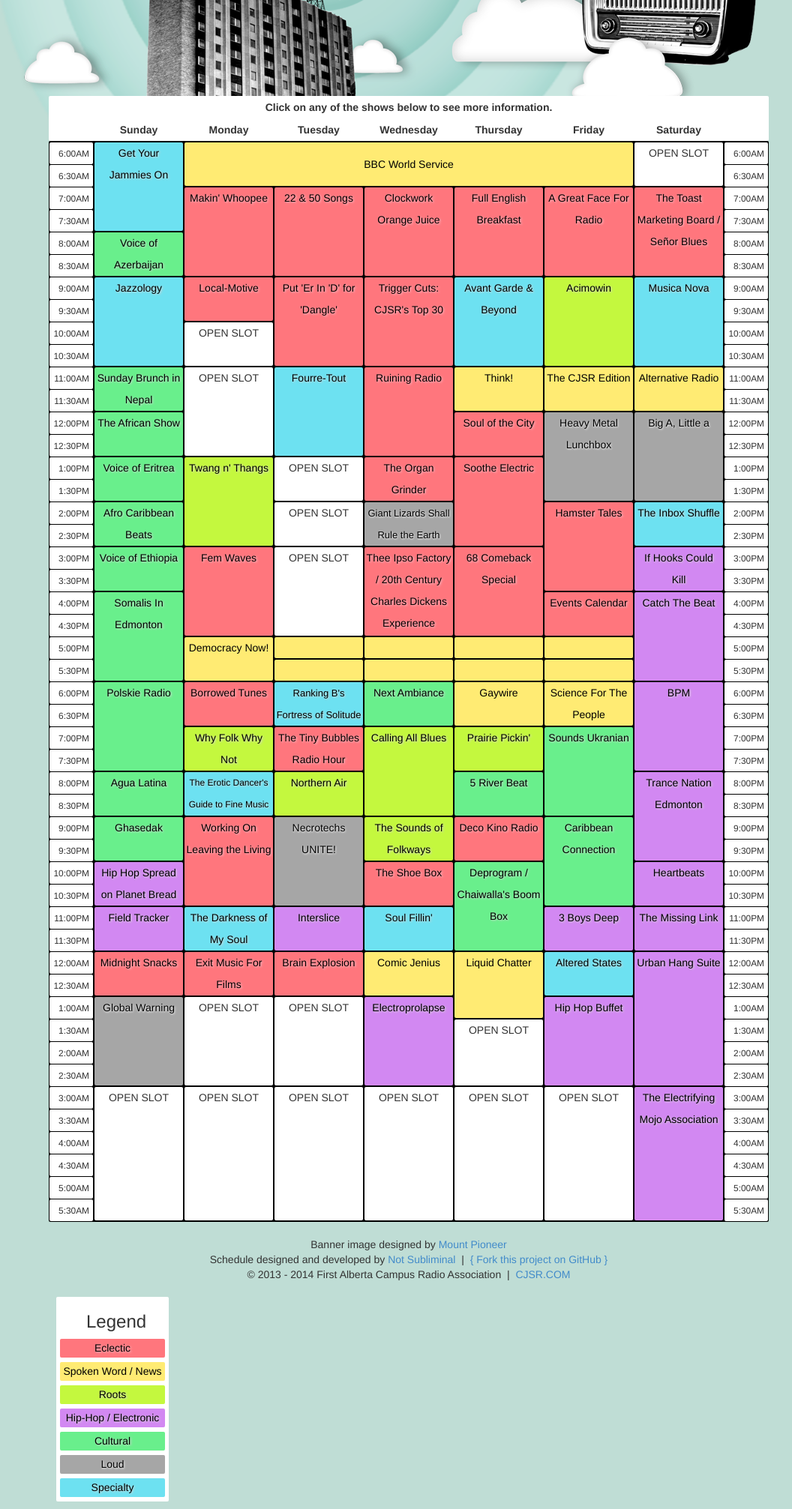
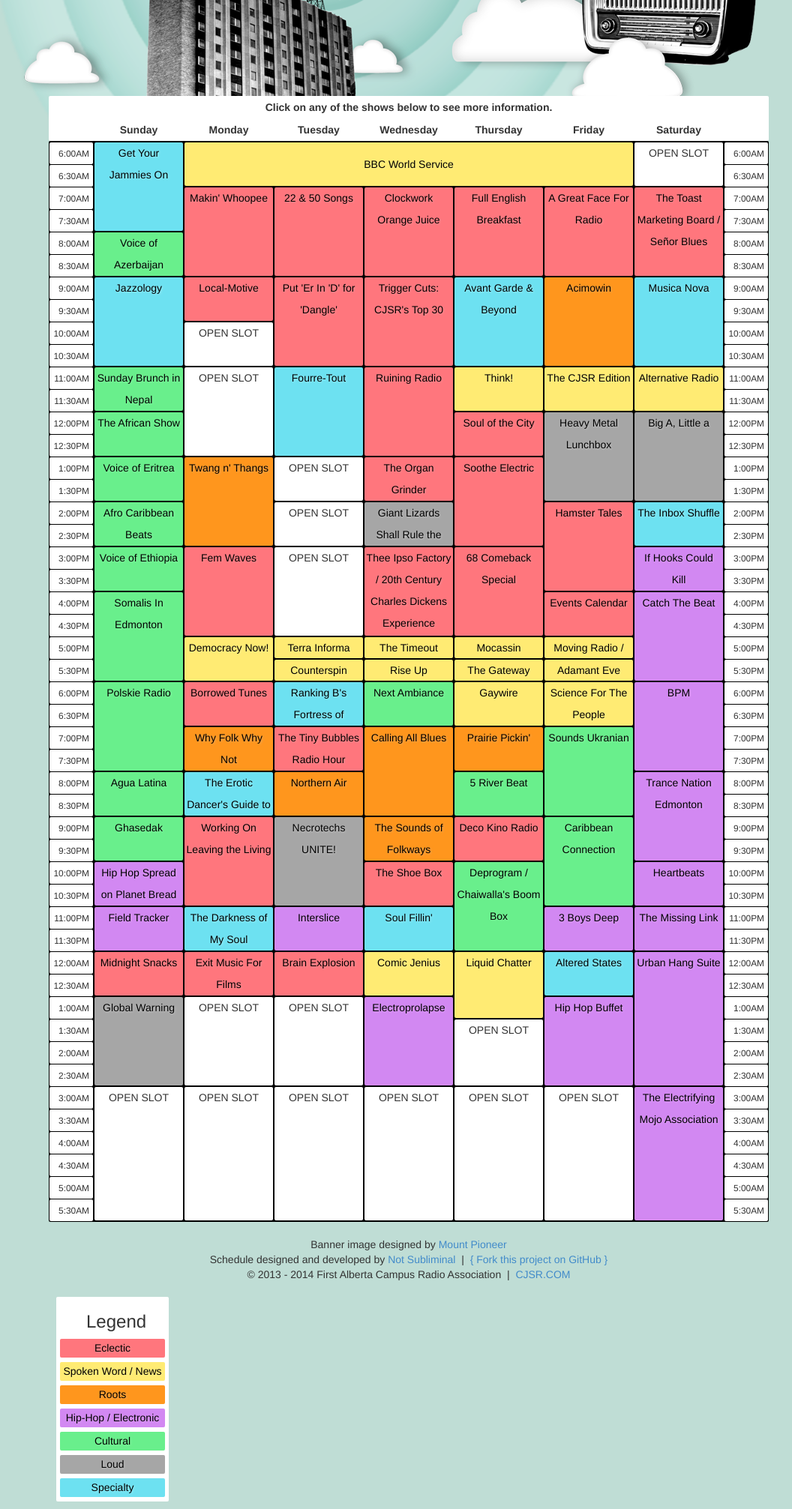
Before and after one commit to daveschaefer3/cjsr_schedule, a PHP site: page / in a window 1280 px wide. Shown: the part 162-2175 px from the top of the page at 75% size, without its empty margins (95-1151 px from the left). Run offline with PHP 8.4, Linux system fonts and the light colour scheme; style sheets or scripts are compiled from the project's sources.

Commit message:
Style changes and debugging ^ schedule.less - color changes ^ schedule.js - commented autoSizeText to fix crashing on certain browsers

```diff
--- a/css/schedule.less
+++ b/css/schedule.less
@@ -119,7 +119,7 @@
 // genres
 @eclectic: #FF767D;
 @news: #FFEB73;
-@roots: #C4F83E;
+@roots: #FF961D;
 @electronic: #D288F2;
 @cultural: #69EF8C;
 @loud: #A6A6A6;
@@ -130,36 +130,37 @@
 .eclectic {
   background-color: @eclectic;
   color: #000;
-  text-shadow: 0.1em 0.1em 0.2em pink;
+  text-shadow: 0.1em 0.1em 0.2em #FF8E94;
 }
 .news {
   background-color: @news;
   color: #000;
+  text-shadow: 0.1em 0.1em 0.2em #FFEE8C;
 }
 .roots {
   background-color: @roots;
   color: #000;
-  text-shadow: 0.1em 0.1em 0.2em lightgrey;
+  text-shadow: 0.1em 0.1em 0.2em #EFA65A;
 }
 .electronic {
   background-color: @electronic;
   color: #000;
-  text-shadow: 0.1em 0.1em 0.2em lightgrey;
+  text-shadow: 0.1em 0.1em 0.2em #DC9EF7;
 }
 .cultural {
   background-color: @cultural;
   color: #000;
-  text-shadow: 0.1em 0.1em 0.2em lightgrey;
+  text-shadow: 0.1em 0.1em 0.2em #84F5A1;
 }
 .loud {
   background-color: @loud;
   color: #000;
-  text-shadow: 0.05em 0.1em 0.2em white;
+  text-shadow: 0.05em 0.1em 0.2em #C5C5C5;
 }
 .specialty {
   background-color: @specialty;
   color: #000;
-  text-shadow: 0.1em 0.1em 0.2em lightgrey;
+  text-shadow: 0.1em 0.1em 0.2em #9AEBF6;
 }
 .open {
   background-color: @open;
@@ -168,6 +169,9 @@
 .schedShow {
   padding-left: 2px;
   padding-right: 2px;
+  display: table-cell;
+  vertical-align: middle;
+  line-height: 1em;
 }
 
 /*
--- a/javascripts/schedule.js
+++ b/javascripts/schedule.js
@@ -221,32 +221,32 @@
     $('#bbcBanner').height(58);
   }; // end of setShowHeights
 
-  var autoSizeText = function(theClass) {
-    var el, elements, _i, _len, _results;
-    elements = $('.' + theClass);
-    //console.log(elements);
-    if (elements.length < 0) {
-      return;
-    }
-    _results = [];
-    for (_i = 0, _len = elements.length; _i < _len; _i++) {
-      el = elements[_i];
-      _results.push((function(el) {
-        var resizeText, _results1;
-        resizeText = function() {
-          var elNewFontSize;
-          elNewFontSize = (parseInt($(el).css('font-size').slice(0, -2)) - 1) + 'px';
-          return $(el).css('font-size', elNewFontSize);
-        };
-        _results1 = [];
-        while (el.scrollHeight > el.offsetHeight) {
-          _results1.push(resizeText());
-        }
-        return _results1;
-      })(el));
-    }
-    return _results;
-  }; // end of autoSizeText
+  // var autoSizeText = function(theClass) {
+  //   var el, elements, _i, _len, _results;
+  //   elements = $('.' + theClass);
+  //   //console.log(elements);
+  //   if (elements.length < 0) {
+  //     return;
+  //   }
+  //   _results = [];
+  //   for (_i = 0, _len = elements.length; _i < _len; _i++) {
+  //     el = elements[_i];
+  //     _results.push((function(el) {
+  //       var resizeText, _results1;
+  //       resizeText = function() {
+  //         var elNewFontSize;
+  //         elNewFontSize = (parseInt($(el).css('font-size').slice(0, -2)) - 1) + 'px';
+  //         return $(el).css('font-size', elNewFontSize);
+  //       };
+  //       _results1 = [];
+  //       while (el.scrollHeight > el.offsetHeight) {
+  //         _results1.push(resizeText());
+  //       }
+  //       return _results1;
+  //     })(el));
+  //   }
+  //   return _results;
+  // }; // end of autoSizeText
 
   var eventListeners = function() {
     // fill modal with the featured show.
@@ -363,7 +363,7 @@
 
   positionShowDivs();
   setShowHeights();
-  autoSizeText('schedShow');
+  // autoSizeText('schedShow');
 
   // template legend
   $('#scheduleBox').append(clearSource);
```
